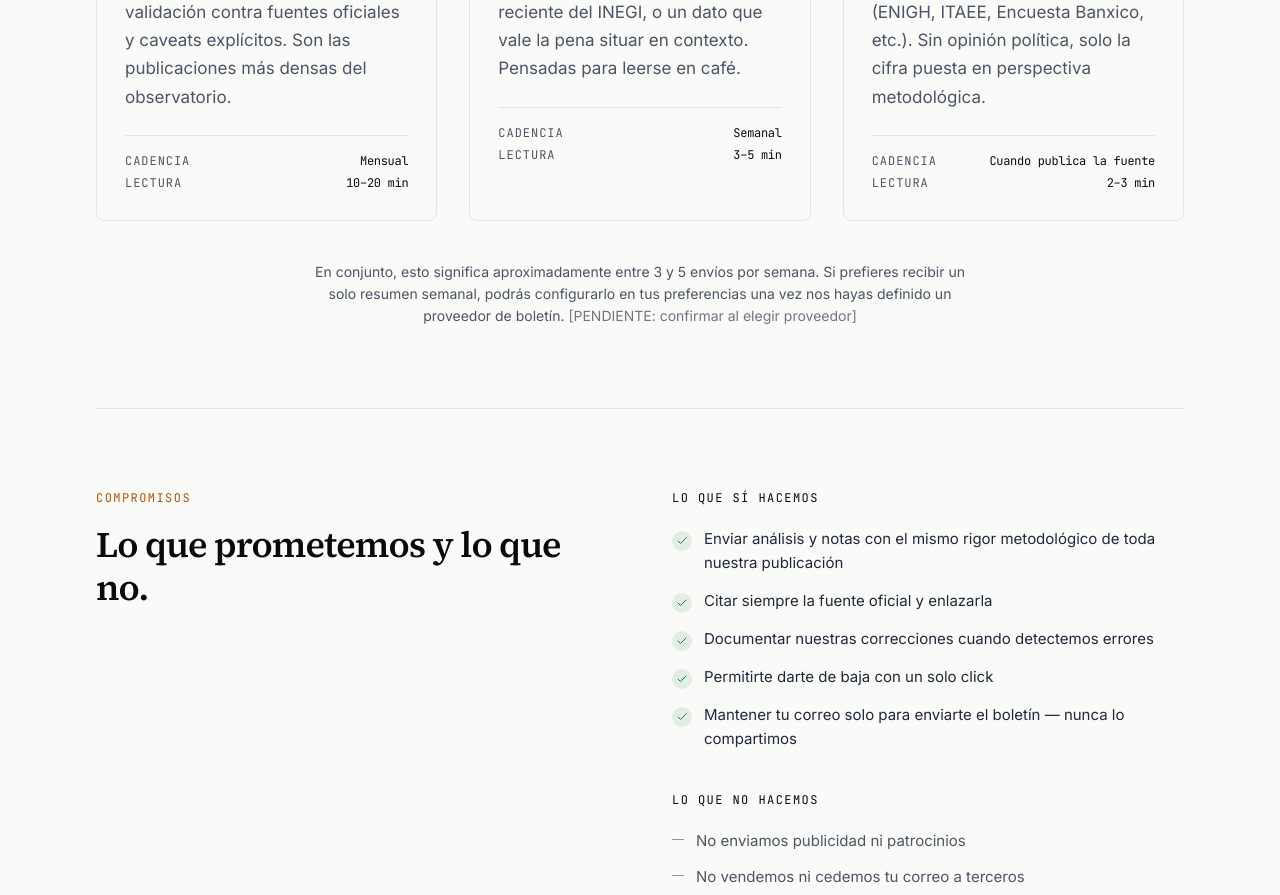
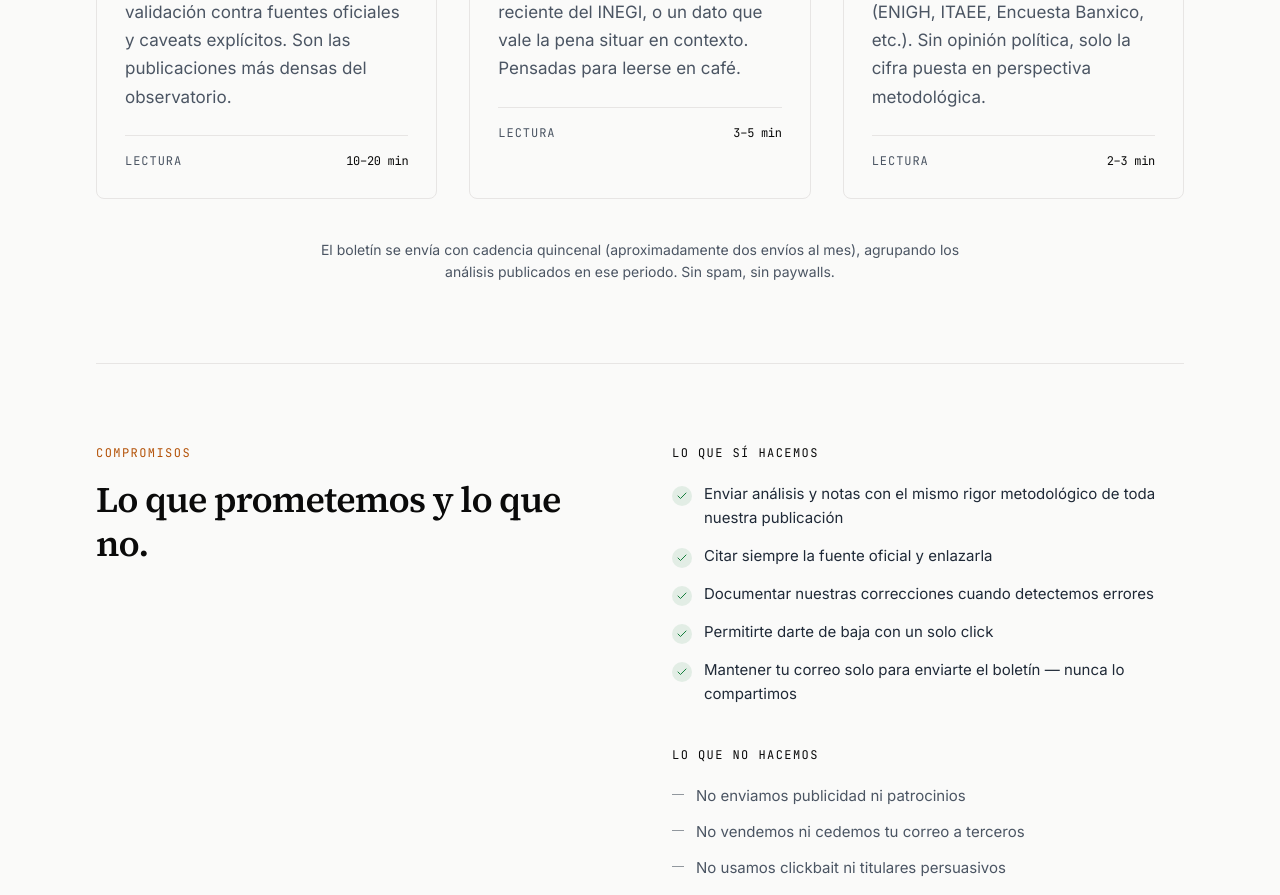
Before and after one commit to Datos-Mexico/datos-mexico-site, a Next.js app: page /boletin in a window 1280 px wide. Shown: the part 1200-2095 px from the top of the page. Built offline with nearby package versions, Linux system fonts and the light colour scheme.

Commit message:
docs(boletin): alinear cadencia declarada a quincenal en Formatos y FAQ

```diff
--- a/components/boletin/Formatos.tsx
+++ b/components/boletin/Formatos.tsx
@@ -7,7 +7,6 @@ const formatos: {
   icon: LucideIcon;
   title: string;
   description: string;
-  cadencia: string;
   lectura: string;
 }[] = [
   {
@@ -15,7 +14,6 @@ const formatos: {
     title: "Análisis profundo",
     description:
       "Estudios completos sobre un tema, con metodología detallada, validación contra fuentes oficiales y caveats explícitos. Son las publicaciones más densas del observatorio.",
-    cadencia: "Mensual",
     lectura: "10–20 min",
   },
   {
@@ -23,7 +21,6 @@ const formatos: {
     title: "Notas breves",
     description:
       "Lecturas cortas sobre una cifra específica, una publicación reciente del INEGI, o un dato que vale la pena situar en contexto. Pensadas para leerse en café.",
-    cadencia: "Semanal",
     lectura: "3–5 min",
   },
   {
@@ -31,7 +28,6 @@ const formatos: {
     title: "Comentarios de coyuntura",
     description:
       "Reacciones a publicaciones oficiales el mismo día que salen (ENIGH, ITAEE, Encuesta Banxico, etc.). Sin opinión política, solo la cifra puesta en perspectiva metodológica.",
-    cadencia: "Cuando publica la fuente",
     lectura: "2–3 min",
   },
 ];
@@ -63,12 +59,6 @@ export function Formatos() {
             <dl className="mt-6 space-y-1 border-t border-border pt-4">
               <div className="flex justify-between gap-3">
                 <Mono className="text-[12px] uppercase tracking-[0.08em]">
-                  Cadencia
-                </Mono>
-                <Mono className="text-[12px] text-foreground">{f.cadencia}</Mono>
-              </div>
-              <div className="flex justify-between gap-3">
-                <Mono className="text-[12px] uppercase tracking-[0.08em]">
                   Lectura
                 </Mono>
                 <Mono className="text-[12px] text-foreground">{f.lectura}</Mono>
@@ -79,13 +69,9 @@ export function Formatos() {
       </div>
 
       <Small className="mt-10 mx-auto max-w-2xl text-center text-[14px] leading-[1.6]">
-        En conjunto, esto significa aproximadamente entre 3 y 5 envíos por
-        semana. Si prefieres recibir un solo resumen semanal, podrás
-        configurarlo en tus preferencias una vez nos hayas definido un proveedor
-        de boletín.{" "}
-        <span className="text-text-subtle/80">
-          [PENDIENTE: confirmar al elegir proveedor]
-        </span>
+        El boletín se envía con cadencia quincenal (aproximadamente dos
+        envíos al mes), agrupando los análisis publicados en ese periodo.
+        Sin spam, sin paywalls.
       </Small>
     </section>
   );
--- a/components/boletin/Preguntas.tsx
+++ b/components/boletin/Preguntas.tsx
@@ -21,7 +21,7 @@ const faqs: FAQItem[] = [
   {
     question: "¿Cada cuánto envían correos?",
     answer:
-      "Aproximadamente entre 3 y 5 envíos por semana, distribuidos entre análisis profundos, notas breves y comentarios de coyuntura. Si te parece mucho, podrás configurar un resumen semanal una vez activemos el proveedor.",
+      "El boletín tiene cadencia quincenal: dos envíos al mes que agrupan los análisis publicados en ese periodo. Sin spam, sin paywalls.",
   },
   {
     question: "¿Quién escribe los boletines?",
```
